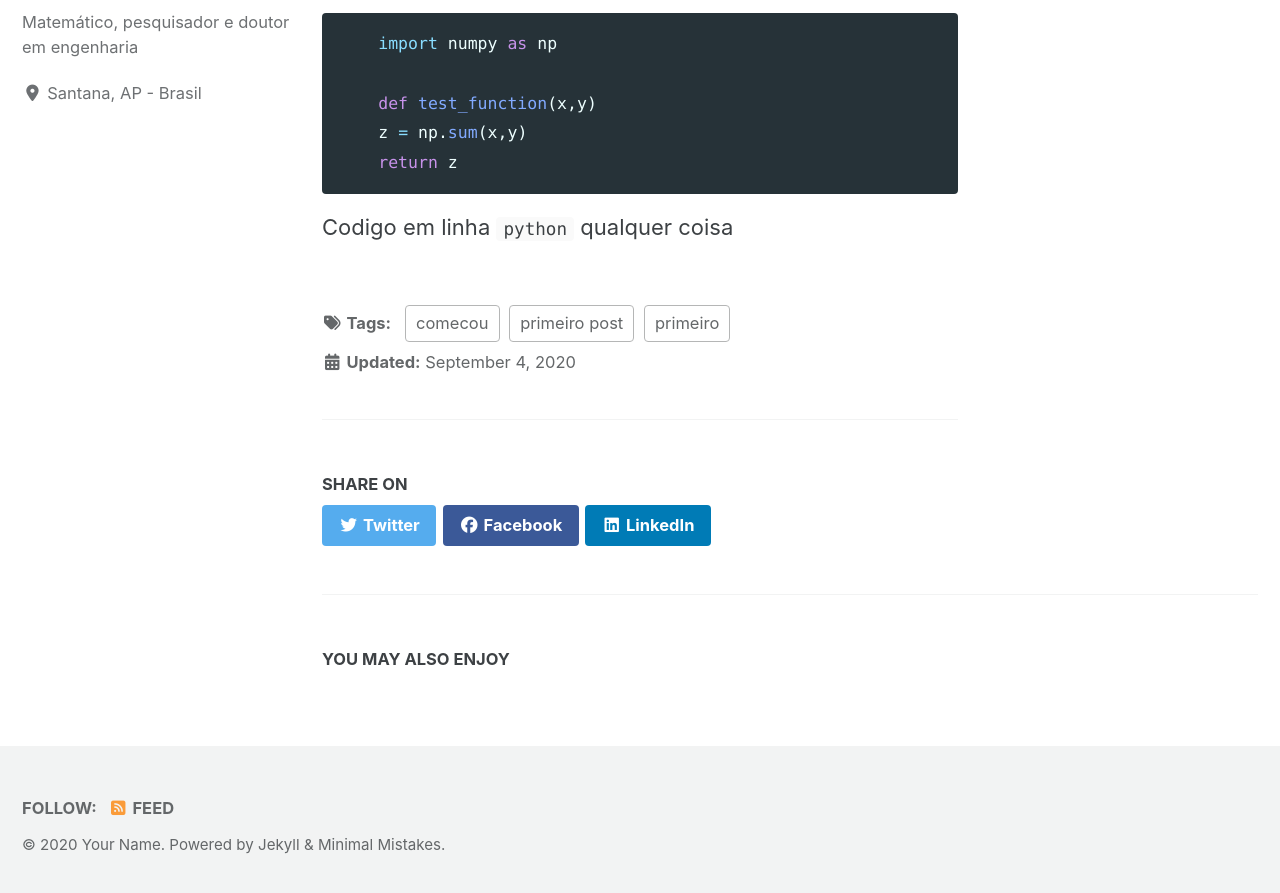
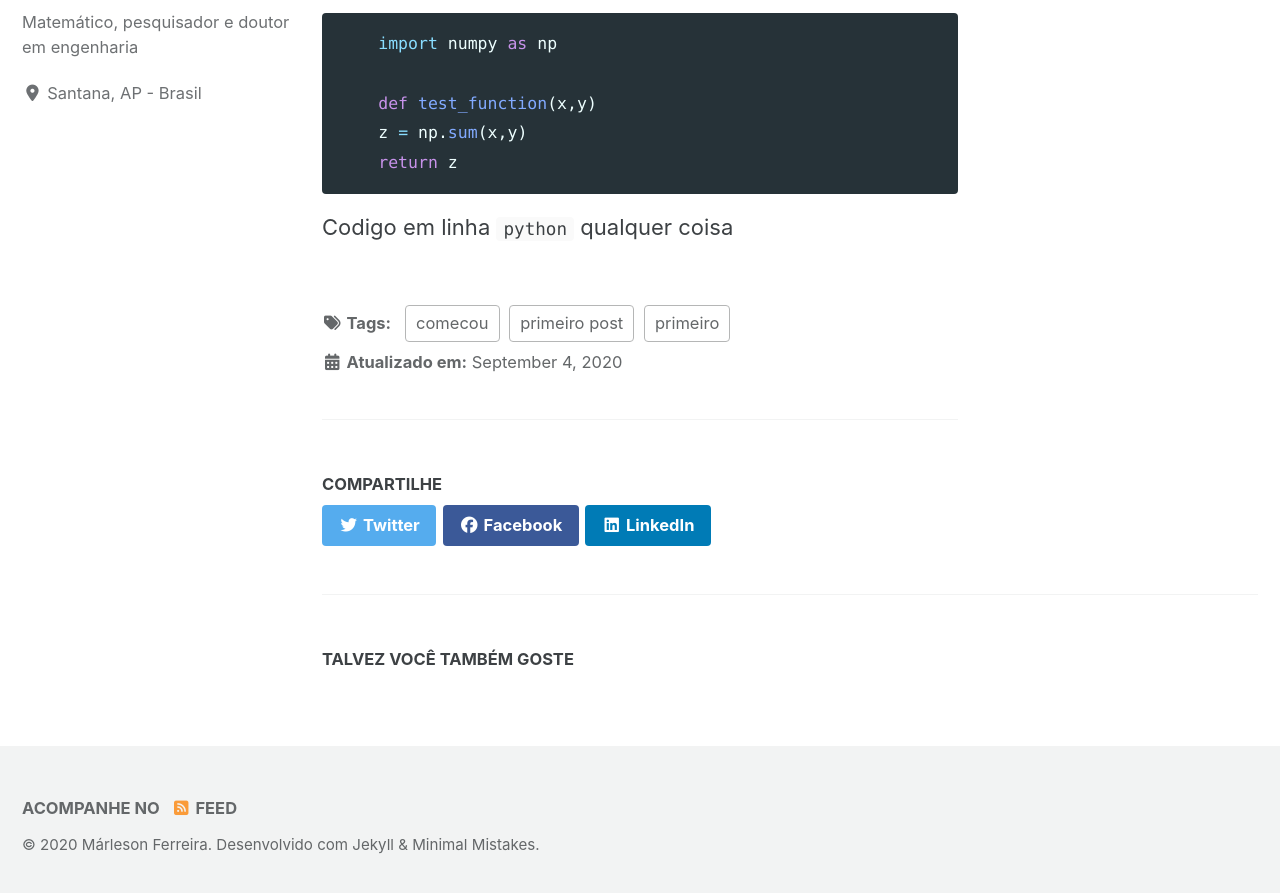
Before and after one commit to marleson/notas, a Jekyll site: the page built from _posts/2020-09-04-primeiro-post.md, in a window 1280 px wide and 900 px high, scrolled down 1338 px. Shown: the top 893 px of the window. Built offline with Jekyll 4.4.1, drawn with Linux system fonts in a browser that asks for light colours; cached includes are drawn as plain includes; nearby versions of some CDN libraries; some of the changed text lies outside the part shown.

Commit message:
primeiras info 2

```diff
--- a/_config.yml
+++ b/_config.yml
@@ -15,11 +15,11 @@
 minimal_mistakes_skin    : "default" # "air", "aqua", "contrast", "dark", "dirt", "neon", "mint", "plum", "sunrise"
 
 # Site Settings
-locale                   : "en-US"
+locale                   : "pt-BR"
 title                    : "Márleson Ferreira"
 title_separator          : "-"
 subtitle                 : # site tagline that appears below site title in masthead
-name                     : "Your Name"
+name                     : "Márleson Ferreira"
 description              : "Códigos, notas de aula e mais"
 url                      : # the base hostname & protocol for your site e.g. "https://mmistakes.github.io"
 baseurl                  : # the subpath of your site, e.g. "/blog"
@@ -70,7 +70,7 @@ naver_site_verification  :
 
 # Social Sharing
 twitter:
-  username               : "marleson"
+  username               :
 facebook:
   username               :
   app_id                 :
```
